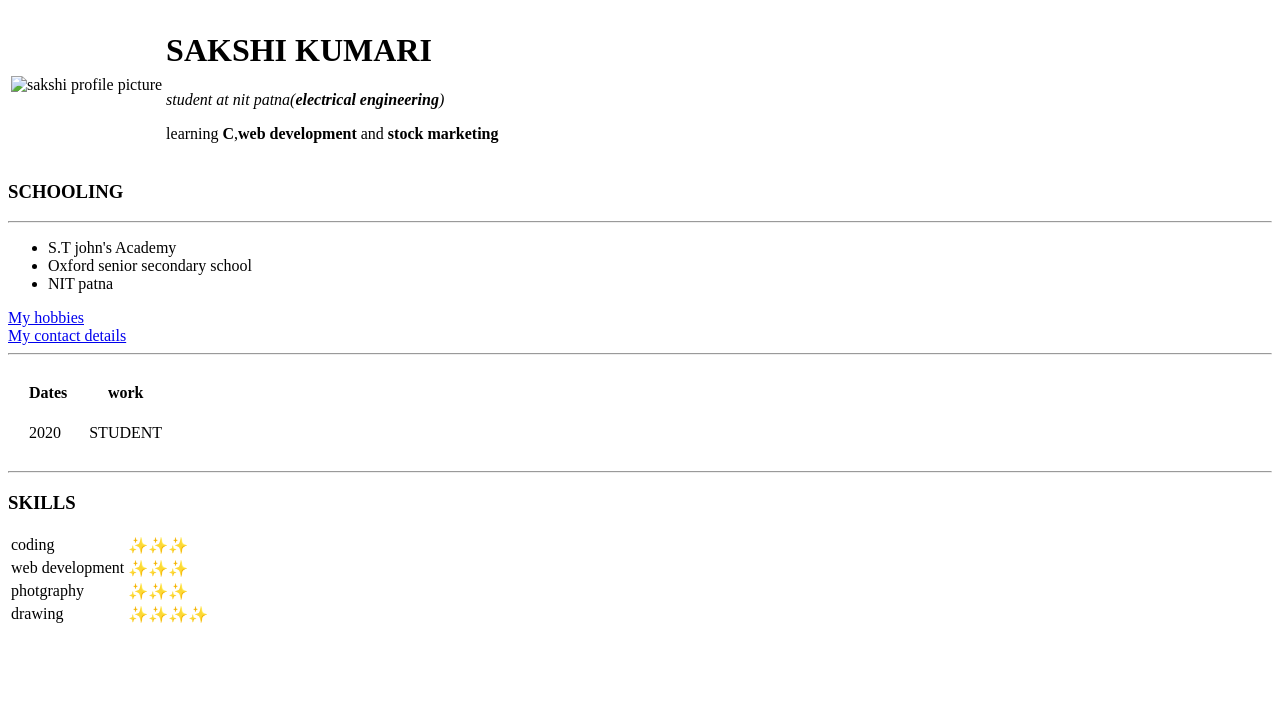
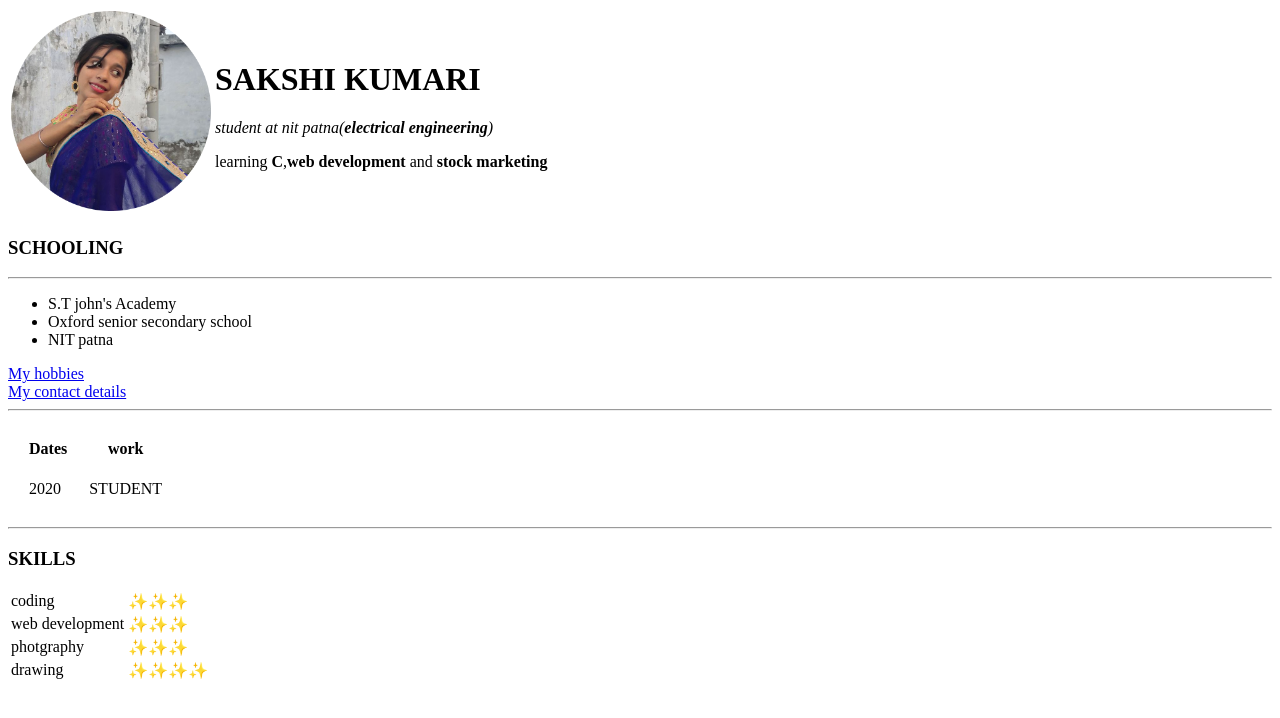
Before and after one commit to sakshi025/cv, a plain HTML site: page index.html in a window 1280 px wide. Drawn offline with Linux system fonts and the light colour scheme.

Commit message:
added photo

```diff
--- a/index.html
+++ b/index.html
@@ -9,7 +9,7 @@
 </head>
 <body>
     <table><tr>
-        <td><img src="images/sas-modified.png" alt="sakshi profile picture" height="200"></td>
+        <td><img src="sas-modified.png" alt="sakshi profile picture" height="200"></td>
         <td><h1>SAKSHI KUMARI</h1>
             <p><em>student at nit patna(<strong>electrical engineering</strong>)</em></p>
             <p>learning <strong>C</strong>,<strong>web development</strong> and <strong>stock marketing</strong> </p></td>
```
